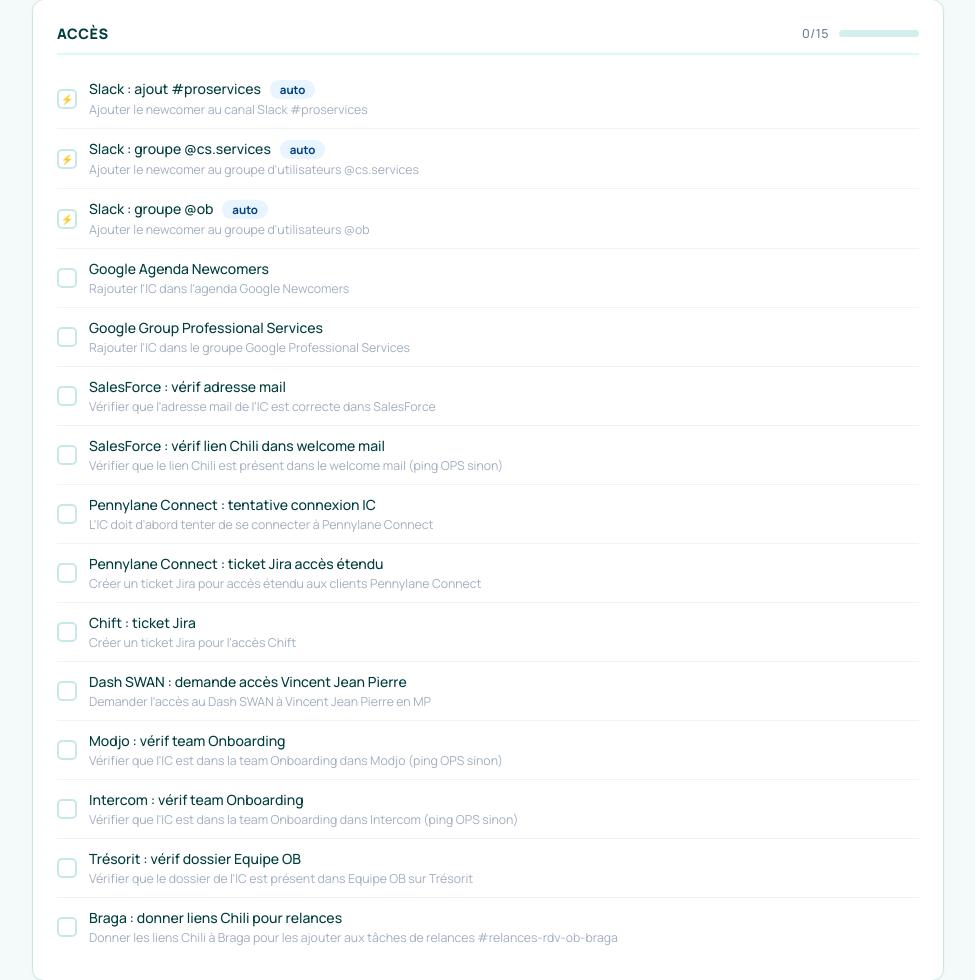
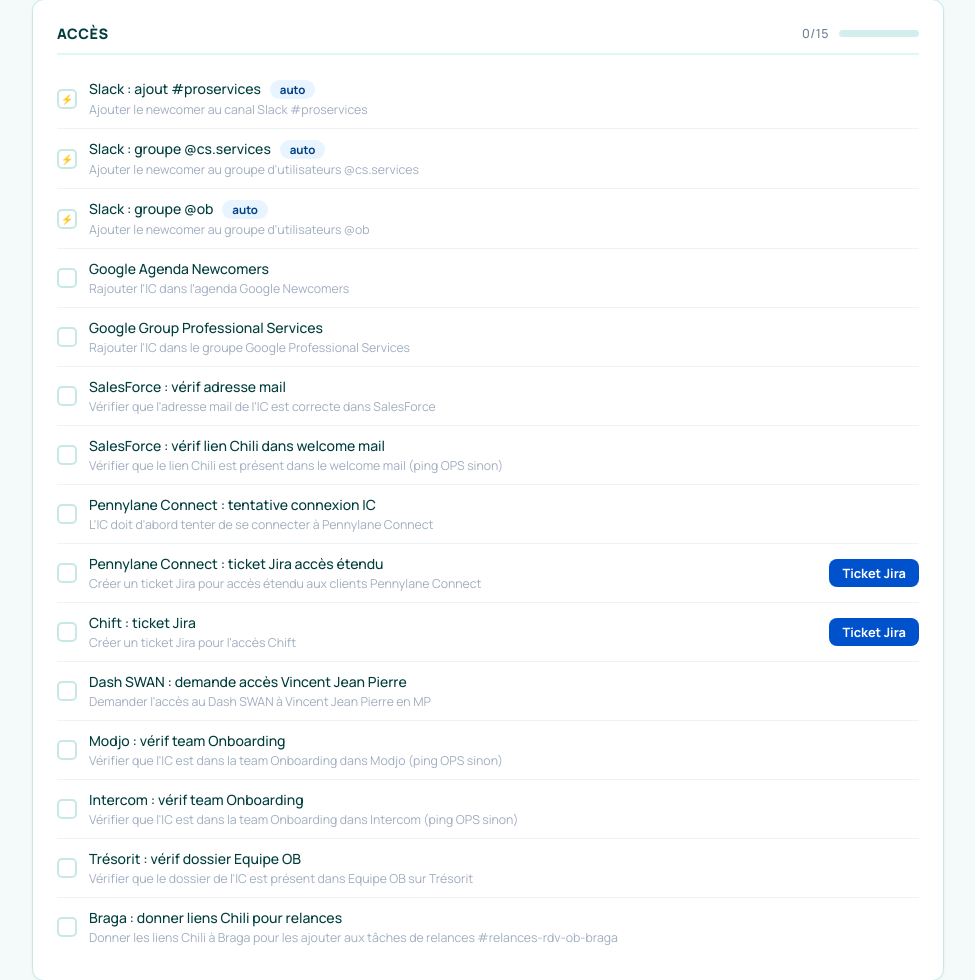
Before and after one commit to Matt-171/newcomer-onboarding, a Flask app: page /newcomer/1 in a window 1280 px wide. Shown: the part 590-1570 px from the top of the page, without its empty margins (152-1127 px from the left). Run offline with Flask 3, Linux system fonts and the light colour scheme; tables that the repository leaves empty hold one stand-in row (values such as "Sample post").

Commit message:
Add Jira ticket modal for Chift and Pennylane Connect tasks

```diff
--- a/templates/detail.html
+++ b/templates/detail.html
@@ -79,6 +79,14 @@
     <!-- Lien externe -->
     {% if task.link %}
       <a href="{{ task.link }}" target="_blank" class="task-link btn btn-sm btn-outline" style="white-space:nowrap;">Ouvrir</a>
+    {% endif %}
+
+    <!-- Bouton Jira -->
+    {% if task.key == 'pennylane_connect_jira' %}
+      <button onclick="openJira('pennylane_connect', '{{ newcomer.name }}')" class="btn btn-sm" style="background:#0052CC; color:white; white-space:nowrap;">Ticket Jira</button>
+    {% endif %}
+    {% if task.key == 'chift_jira' %}
+      <button onclick="openJira('chift', '{{ newcomer.name }}')" class="btn btn-sm" style="background:#0052CC; color:white; white-space:nowrap;">Ticket Jira</button>
     {% endif %}
   </div>
   {% endfor %}
@@ -180,6 +188,85 @@ function showNotif(msg, type) {
   el.style.display = 'block';
   el.scrollIntoView({behavior: 'smooth', block: 'nearest'});
 }
+
+const JIRA_PORTAL = 'https://pennylane.atlassian.net/servicedesk/customer/portal/1';
+
+const JIRA_TEMPLATES = {
+  pennylane_connect: {
+    title: (name) => `Accès Pennylane Connect étendu — ${name}`,
+    description: (name) =>
+`Bonjour,
+
+Pouvez-vous créer un accès Pennylane Connect avec droits étendus aux clients pour le/la nouvel(le) IC suivant(e) :
+
+Nom : ${name}
+
+Merci !`,
+  },
+  chift: {
+    title: (name) => `Accès Chift — ${name}`,
+    description: (name) =>
+`Bonjour,
+
+Pouvez-vous créer un accès Chift pour le/la nouvel(le) IC suivant(e) :
+
+Nom : ${name}
+
+Merci !`,
+  },
+};
+
+function openJira(type, name) {
+  const tpl = JIRA_TEMPLATES[type];
+  document.getElementById('jira-modal-title-text').textContent = tpl.title(name);
+  document.getElementById('jira-modal-desc-text').textContent = tpl.description(name);
+  document.getElementById('jira-modal').style.display = 'flex';
+}
+
+function closeJira() {
+  document.getElementById('jira-modal').style.display = 'none';
+}
+
+function copyJira(id) {
+  const text = document.getElementById(id).textContent;
+  navigator.clipboard.writeText(text).then(() => {
+    const btn = document.querySelector(`[onclick="copyJira('${id}')"]`);
+    const orig = btn.textContent;
+    btn.textContent = 'Copié !';
+    btn.style.background = 'var(--green-dark)';
+    setTimeout(() => { btn.textContent = orig; btn.style.background = ''; }, 1500);
+  });
+}
 </script>
 
+<!-- Modale Jira -->
+<div id="jira-modal" style="display:none; position:fixed; inset:0; background:rgba(0,0,0,.5); z-index:1000; align-items:center; justify-content:center; padding:16px;">
+  <div style="background:white; border-radius:var(--radius); max-width:560px; width:100%; padding:28px; box-shadow:0 20px 60px rgba(0,0,0,.2);">
+    <div style="display:flex; justify-content:space-between; align-items:center; margin-bottom:20px;">
+      <h2 style="font-size:1.1rem; font-weight:800; color:var(--teal-dark);">Ticket Jira à créer</h2>
+      <button onclick="closeJira()" style="background:none; border:none; cursor:pointer; font-size:1.3rem; color:var(--text-muted);">×</button>
+    </div>
+
+    <div style="margin-bottom:16px;">
+      <div style="font-size:0.78rem; font-weight:700; text-transform:uppercase; color:var(--text-muted); letter-spacing:.5px; margin-bottom:6px;">Titre</div>
+      <div style="display:flex; gap:8px; align-items:center;">
+        <code id="jira-modal-title-text" style="flex:1; background:var(--bg); border:1px solid var(--border); border-radius:8px; padding:10px 12px; font-size:0.875rem; font-family:'Manrope',sans-serif; color:var(--teal-dark);"></code>
+        <button onclick="copyJira('jira-modal-title-text')" class="btn btn-sm btn-outline" style="white-space:nowrap;">Copier</button>
+      </div>
+    </div>
+
+    <div style="margin-bottom:24px;">
+      <div style="font-size:0.78rem; font-weight:700; text-transform:uppercase; color:var(--text-muted); letter-spacing:.5px; margin-bottom:6px;">Description</div>
+      <div style="display:flex; gap:8px; align-items:flex-start;">
+        <pre id="jira-modal-desc-text" style="flex:1; background:var(--bg); border:1px solid var(--border); border-radius:8px; padding:10px 12px; font-size:0.875rem; font-family:'Manrope',sans-serif; color:var(--teal-dark); white-space:pre-wrap; margin:0;"></pre>
+        <button onclick="copyJira('jira-modal-desc-text')" class="btn btn-sm btn-outline" style="white-space:nowrap;">Copier</button>
+      </div>
+    </div>
+
+    <a href="{{ 'https://pennylane.atlassian.net/servicedesk/customer/portal/1' }}" target="_blank" class="btn btn-primary" style="width:100%; justify-content:center;">
+      Ouvrir le portail Jira
+    </a>
+  </div>
+</div>
+
 {% endblock %}
```
